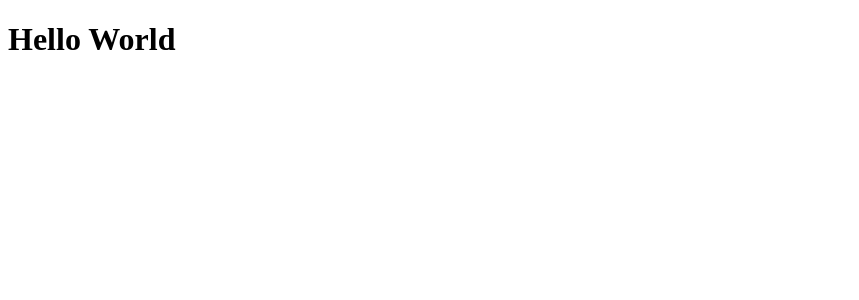
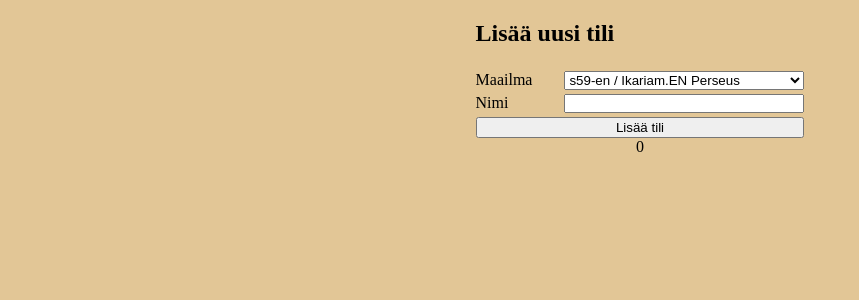
Before and after one commit to Aikain/IkaFocus, a React (Vite) app: page / in a window 1280 px wide. Shown: the top 300 px of the page, without its empty margins (0-859 px from the left). Built offline with nearby package versions, Linux system fonts and the light colour scheme.

Commit message:
Add account adding

```diff
--- /dev/null
+++ b/public/api/servers.json
@@ -0,0 +1,32 @@
+[
+    {
+        "id": "s59-en",
+        "community": "en",
+        "number": 59,
+        "bonuses": {
+            "wood": 35,
+            "marble": 35
+        }
+    },
+    {
+        "id": "s60-en",
+        "community": "en",
+        "number": 60,
+        "bonuses": {
+            "wood": 25,
+            "wine": 25,
+            "crystal": 25
+        }
+    },
+    {
+        "id": "s9-fi",
+        "community": "fi",
+        "number": 9,
+        "bonuses": {
+            "wood": 75,
+            "wine": 25,
+            "marble": 20,
+            "sulphur": 25
+        }
+    }
+]
--- a/src/App.tsx
+++ b/src/App.tsx
@@ -1,5 +1,30 @@
-const App = () => (
-    <h1>Hello World</h1>
-);
+import { useEffect, useState } from 'react';
 
-export default App
+import { Account, Server } from '@/types';
+
+import AccountList from '@/components/AccountList';
+import AddAccount from '@/components/AddAccount';
+
+import styles from '@/styles/app.module.scss';
+
+const App = () => {
+    const [servers, setServers] = useState<Server[]>();
+    const [accounts, setAccounts] = useState<Account[]>([]);
+
+    useEffect(() => {
+        fetch('/api/servers.json')
+            .then((res) => res.json())
+            .then(setServers);
+    }, []);
+
+    const addAccount = (account: Account) => setAccounts((accounts) => [...accounts, account]);
+
+    return (
+        <div className={styles.main}>
+            <AddAccount addAccount={addAccount} servers={servers} />
+            <AccountList accounts={accounts} />
+        </div>
+    );
+};
+
+export default App;
--- /dev/null
+++ b/src/components/AccountList/index.tsx
@@ -0,0 +1,11 @@
+import { Account } from '@/types';
+
+interface Props {
+    accounts: Account[];
+}
+
+const AccountList = ({ accounts }: Props) => {
+    return <span>{accounts.length}</span>;
+};
+
+export default AccountList;
--- /dev/null
+++ b/src/components/AddAccount/index.tsx
@@ -0,0 +1,51 @@
+import { FormEvent } from 'react';
+
+import { Account, Server } from '@/types';
+
+import styles from '@/styles/account.module.scss';
+
+import { generateServerName } from '../../utils.ts';
+
+interface Props {
+    addAccount: (account: Account) => void;
+    servers?: Server[];
+}
+
+type CustomHTMLFormElement = FormEvent<HTMLFormElement> & {
+    target: { name: HTMLInputElement; server: HTMLInputElement };
+};
+
+const AddAccount = ({ addAccount, servers }: Props) => {
+    const handleSubmit = (e: CustomHTMLFormElement) => {
+        e.preventDefault();
+        addAccount({
+            server: servers?.find(({ id }) => id === e.target.server.value)!,
+            name: e.target.name.value,
+        });
+    };
+
+    return servers ? (
+        <form className={styles.form} onSubmit={handleSubmit}>
+            <h2>Lisää uusi tili</h2>
+            <div className={styles.inputRow}>
+                <label htmlFor='server'>Maailma</label>
+                <select id='server' name='server'>
+                    {servers.map((server) => (
+                        <option key={server.id} value={server.id}>
+                            {generateServerName(server)}
+                        </option>
+                    ))}
+                </select>
+            </div>
+            <div className={styles.inputRow}>
+                <label htmlFor='name'>Nimi</label>
+                <input type='text' id='name' name='name' />
+            </div>
+            <button type='submit'>Lisää tili</button>
+        </form>
+    ) : (
+        <span>Ladataan..</span>
+    );
+};
+
+export default AddAccount;
--- /dev/null
+++ b/src/styles/account.module.scss
@@ -0,0 +1,17 @@
+.form {
+  display: flex;
+  flex-direction: column;
+  gap: .25rem;
+
+  .inputRow {
+    display: flex;
+    flex-direction: row;
+    justify-content: space-between;
+    gap: 2rem;
+
+    input, select {
+      width: 240px;
+      padding: 0;
+    }
+  }
+}
--- /dev/null
+++ b/src/styles/app.module.scss
@@ -0,0 +1,26 @@
+html {
+  box-sizing: border-box;
+}
+
+*,
+*::before,
+*::after {
+  box-sizing: inherit;
+}
+
+body {
+  margin: 0;
+  padding: 0;
+
+  background-color: #e2c696;
+}
+
+.main {
+  display: flex;
+  flex-direction: column;
+  align-items: center;
+
+  width: 100%;
+  min-height: 100vh;
+
+}
--- /dev/null
+++ b/src/types.ts
@@ -0,0 +1,17 @@
+export interface Server {
+    id: string;
+    community: string;
+    number: number;
+    bonuses: {
+        wood?: number;
+        wine?: number;
+        marble?: number;
+        crystal?: number;
+        sulphur?: number;
+    };
+}
+
+export interface Account {
+    server: Server;
+    name: string;
+}
--- /dev/null
+++ b/src/utils.ts
@@ -0,0 +1,17 @@
+import { Server } from '@/types';
+
+const translateServerNumberToName = (number: number): string => {
+    switch (number) {
+        case 9:
+            return 'Iota';
+        case 59:
+            return 'Perseus';
+        case 60:
+            return 'Plutos';
+        default:
+            return 'Tuntematon';
+    }
+};
+
+export const generateServerName = (server: Server): string =>
+    `${server.id} / Ikariam.${server.community.toUpperCase()} ${translateServerNumberToName(server.number)}`;
```
